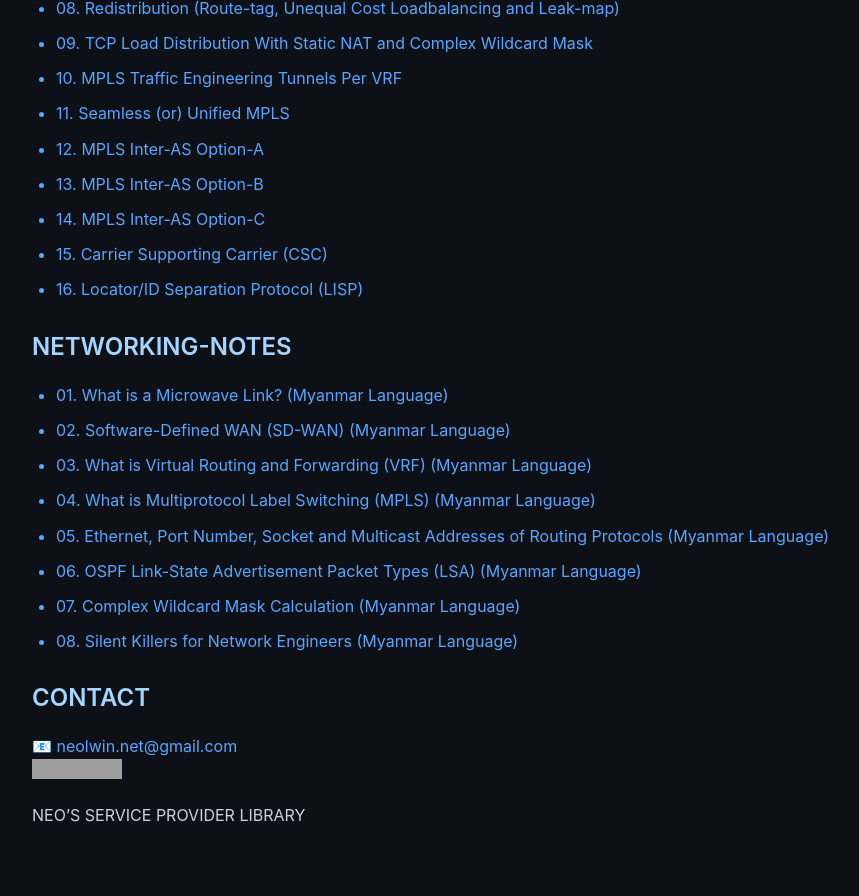
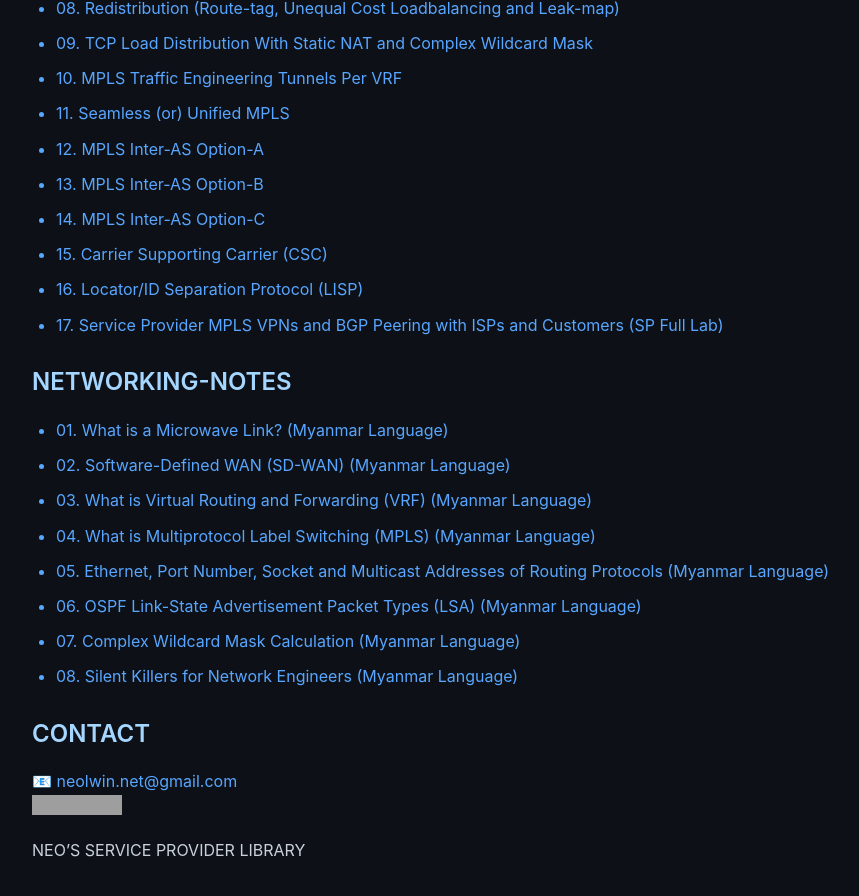
Before and after one commit to neolwin-net/sp-dc-net, a Jekyll site: the page built from index.md, in a window 1280 px wide and 900 px high, scrolled down 894 px. Shown: the top 896 px of the window, without its empty margins (8-867 px from the left). Built offline with Jekyll 4.4.1, drawn with Linux system fonts in a browser that asks for light colours; before the commit the page ends 1759 px from its top, so only the background shows below that; grey boxes are pictures that could not be loaded.

Commit message:
Update index.md

```diff
--- a/index.md
+++ b/index.md
@@ -35,6 +35,7 @@ This site is dedicated to knowledge sharing on:
 - [14. MPLS Inter-AS Option-C](pdf/lab_writeups/optionc.pdf)
 - [15. Carrier Supporting Carrier (CSC)](pdf/lab_writeups/csc01.pdf)
 - [16. Locator/ID Separation Protocol (LISP)](pdf/lab_writeups/lisp00.pdf)
+- [17. Service Provider MPLS VPNs and BGP Peering with ISPs and Customers (SP Full Lab)](pdf/lab_writeups/sp_full_lab00.pdf)
 
 ### NETWORKING-NOTES
 - [01. What is a Microwave Link? (Myanmar Language)](pdf/note_mm/microwave_link.pdf)
```
